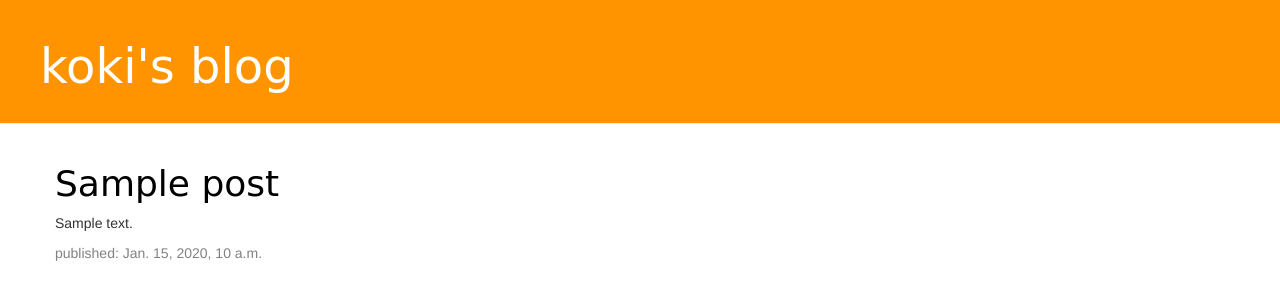
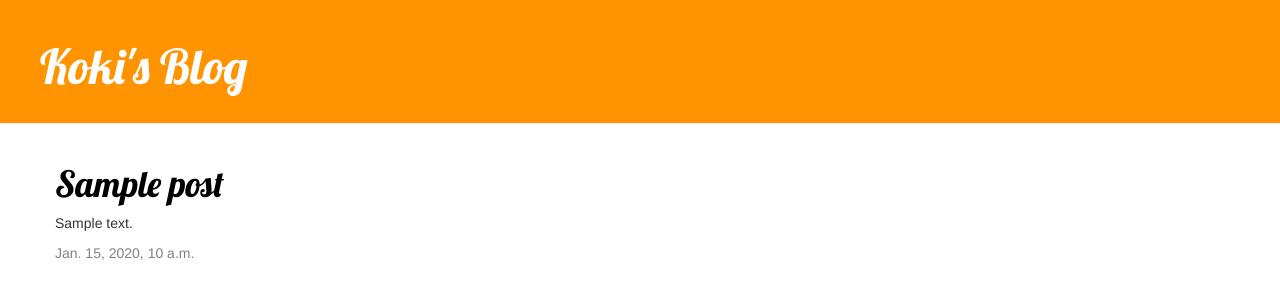
Before and after one commit to koki276/herokuapp, a Django app: template blog/templates/blog/post_list.html in a window 1280 px wide. Shown: the top 300 px of the page. Run offline with Django 3.2, Linux system fonts and the light colour scheme; the template is opened without the code that fills it: most values are stand-ins (such as "Sample title", 1, 10 or a date in 2020); some libraries are stand-ins or nearby versions.

Commit message:
adjustment

```diff
--- a/blog/templates/blog/post_list.html
+++ b/blog/templates/blog/post_list.html
@@ -1,27 +1,27 @@
-<!DOCTYPE html>
-
 {% load staticfiles %}
 
+<html>
     <head>
-    <title>koki's blog</title>
+        <title>Koki's blog</title>
         <link rel="stylesheet" href="//maxcdn.bootstrapcdn.com/bootstrap/3.2.0/css/bootstrap.min.css">
         <link rel="stylesheet" href="//maxcdn.bootstrapcdn.com/bootstrap/3.2.0/css/bootstrap-theme.min.css">
+        <link href="http://fonts.googleapis.com/css?family=Lobster&subset=latin,latin-ext" rel="stylesheet" type="text/css">
         <link rel="stylesheet" href="{% static 'css/blog.css' %}">
     </head>
-
     <body>
         <div class="page-header">
-        <h1><a href="">koki's blog</a></h1>
+            <h1><a href="/">Koki's Blog</a></h1>
         </div>
+
         <div class="content container">
             <div class="row">
                 <div class="col-md-8">
                     {% for post in posts %}
                         <div class="post">
                             <h1><a href="">{{ post.title }}</a></h1>
-                        <p>{{ post.text }}</p>
+                            <p>{{ post.text|linebreaks }}</p>
                             <div class="date">
-                            <p>published: {{ post.published_date }}</p>
+                                {{ post.published_date }}
                             </div>
                         </div>
                     {% endfor %}
@@ -29,3 +29,4 @@
             </div>
         </div>
     </body>
+</html>
--- a/static/css/blog.css
+++ b/static/css/blog.css
@@ -2,7 +2,6 @@
     background-color: #ff9400;
     margin-top: 0;
     padding: 20px 20px 20px 40px;
-    font-family: 'Lobster', cursive;
 }
 
 .page-header h1, .page-header h1 a, .page-header h1 a:visited, .page-header h1 a:active {
```
Lines whose indentation alone changed are shown as unchanged.
